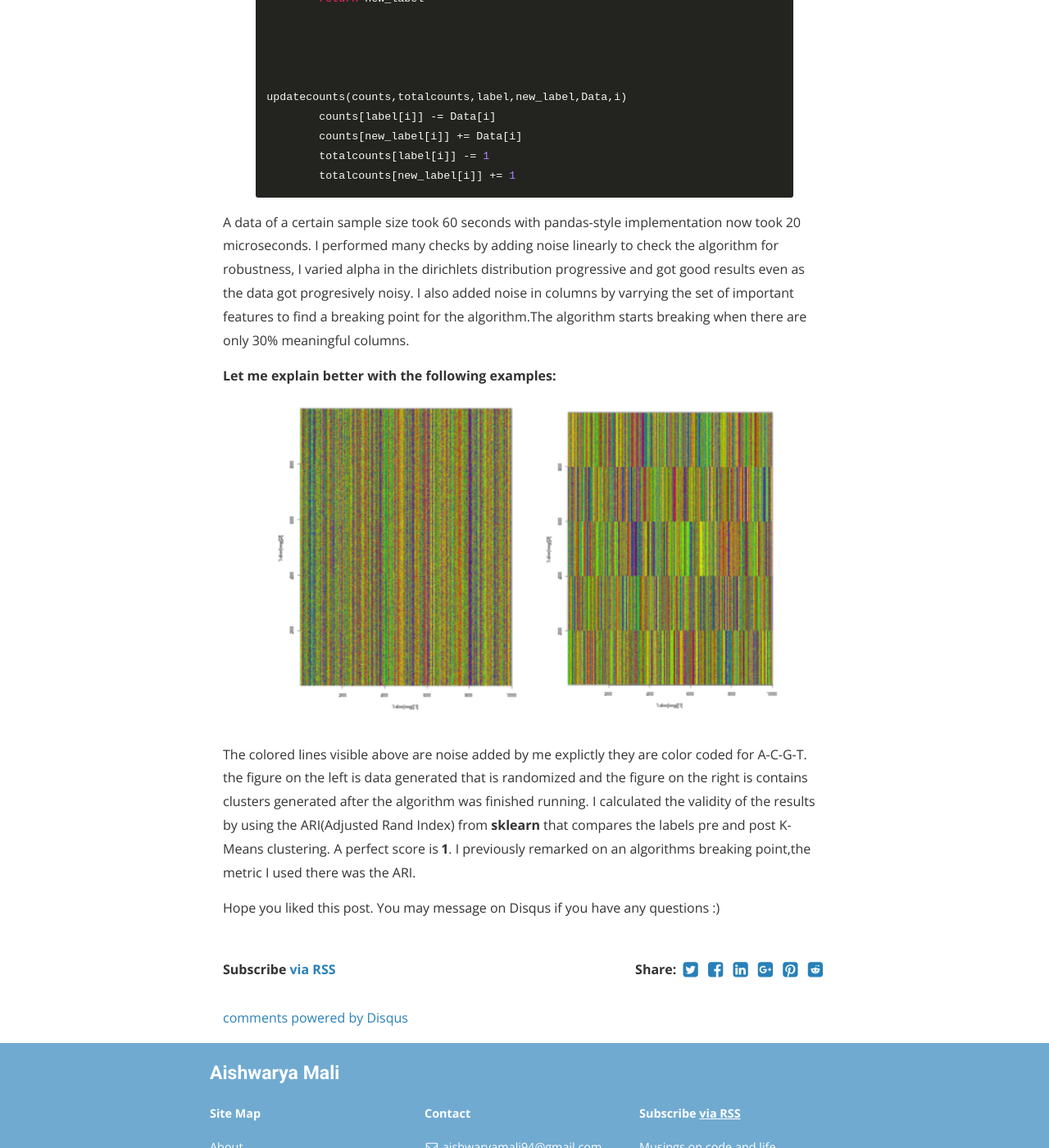
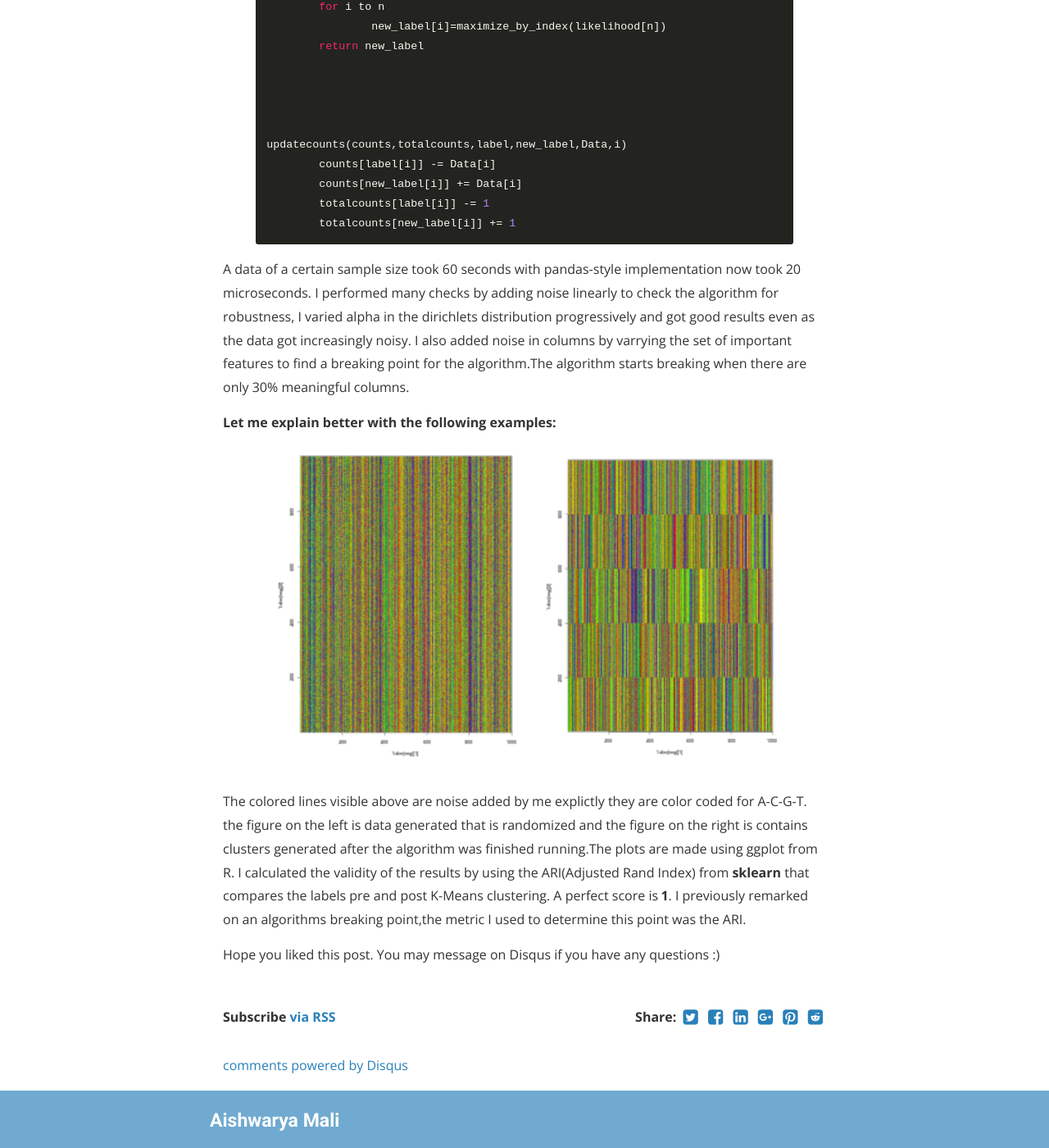
Before and after one commit to ashm8206/ashm8206.github.io, a Jekyll site: the page built from _posts/2017-05-07-K-MeansNCL.markdown, in a window 1280 px wide and 1400 px high, scrolled down 2790 px. Shown: the whole window at 82% size. Built offline with Jekyll 4.4.1, drawn with Linux system fonts in a browser that asks for light colours; nearby versions of some CDN libraries; comment, search, counter and statistics services are not loaded; some of the changed text lies outside the part shown.

Commit message:
Update 2017-05-07-K-MeansNCL.markdown

```diff
--- a/_posts/2017-05-07-K-MeansNCL.markdown
+++ b/_posts/2017-05-07-K-MeansNCL.markdown
@@ -28,8 +28,8 @@
 I think we are slowly beginining to understand why Pandas was such a bad idea **and why NumPy was so good**. But just to be clear here are some reasons why,
 1. Repeated apply function calls make pandas heavy in computation time
 2. Indexing operation of pandas,aligns series on their indexes on every function call
-3. Numpy array are contiguous blocks of memory so there is almost no indexing
-4. Vectorization in numpy,applies an operation to all elements in an array
+3. NumPy array are contiguous blocks of memory so there is almost no indexing
+4. Vectorization in numPy,applies an operation to all elements in an array
 
 Here is my Psuedocode
 {% highlight C %}
@@ -101,14 +101,14 @@
 {%endhighlight%}
 
 A data of a certain sample size took 60 seconds with pandas-style implementation now took 20 microseconds.
-I performed many checks by adding noise linearly to check the algorithm for robustness, I varied alpha in the dirichlets distribution progressive and got good results even as the data got progresively noisy. I also added noise in columns by varrying the set of important features to find a breaking point for the algorithm.The algorithm starts breaking when there are only 30% meaningful columns.
+I performed many checks by adding noise linearly to check the algorithm for robustness, I varied alpha in the dirichlets distribution progressively and got good results even as the data got increasingly noisy. I also added noise in columns by varrying the set of important features to find a breaking point for the algorithm.The algorithm starts breaking when there are only 30% meaningful columns.
 
 **Let me explain better with the following examples:**
 
 <img src = "/assets/K-meansNCL/results1.png">
 
 The colored lines visible above are noise added by me explictly they are color coded for A-C-G-T.
-the figure on the left is data generated that is randomized and the figure on the right is contains clusters generated after the algorithm was finished running.
-I calculated the validity of the results by using the ARI(Adjusted Rand Index) from **sklearn** that compares the labels pre and post K-Means clustering. A perfect score is **1**. I previously remarked on an algorithms breaking point,the metric I used there was the ARI.
+the figure on the left is data generated that is randomized and the figure on the right is contains clusters generated after the algorithm was finished running.The plots are made using ggplot from R.
+I calculated the validity of the results by using the ARI(Adjusted Rand Index) from **sklearn** that compares the labels pre and post K-Means clustering. A perfect score is **1**. I previously remarked on an algorithms breaking point,the metric I used to determine this point was the ARI.
 
 Hope you liked this post. You may message on Disqus if you have any questions :)
```
Also changed, not shown: other parts of _posts/2017-05-07-K-MeansNCL.markdown (+3 -3 lines).
